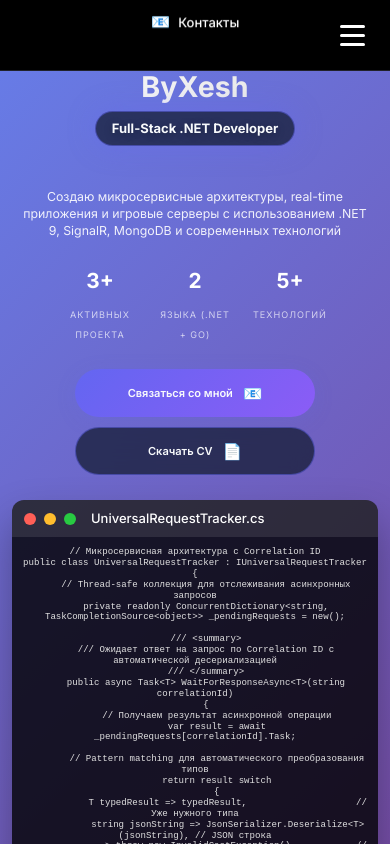
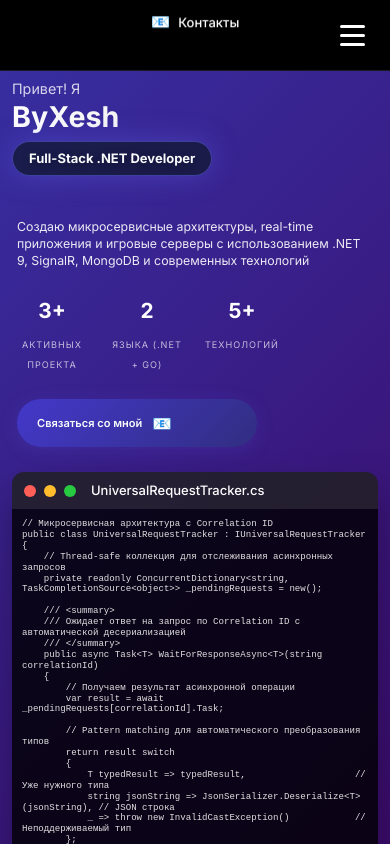
Before and after one commit to XeshSufferer/aboutme-frontend, a Vue app: page / in a window 390 px wide. Shown: the top 844 px of the page. Built offline with nearby package versions, Linux system fonts and the light colour scheme.

Commit message:
design fixes

```diff
--- a/src/App.vue
+++ b/src/App.vue
@@ -79,19 +79,19 @@ section {
 
 /* Градиентные фоны для секций */
 #hero {
-  background: linear-gradient(135deg, #667eea 0%, #764ba2 100%);
+  background: linear-gradient(135deg, #3730a3 0%, #3b0764 100%);
 }
 
 #about {
-  background: linear-gradient(135deg, #f093fb 0%, #f5576c 100%);
+  background: linear-gradient(135deg, #6b21a8 0%, #7f1d1d 100%);
 }
 
 #projects {
-  background: linear-gradient(135deg, #4facfe 0%, #00f2fe 100%);
+  background: linear-gradient(135deg, #1d4ed8 0%, #0e7490 100%);
 }
 
 #contact {
-  background: linear-gradient(135deg, #43e97b 0%, #38f9d7 100%);
+  background: linear-gradient(135deg, #065f46 0%, #0f766e 100%);
 }
 
 /* Анимации */
--- a/src/assets/main.css
+++ b/src/assets/main.css
@@ -1,11 +1,11 @@
 @import url('https://fonts.googleapis.com/css2?family=Inter:wght@300;400;500;600;700;800&display=swap');
 
 :root {
-  /* Мягкая элегантная палитра */
-  --primary-gradient: linear-gradient(135deg, #6366f1 0%, #8b5cf6 100%);
-  --secondary-gradient: linear-gradient(135deg, #06b6d4 0%, #3b82f6 100%);
-  --tertiary-gradient: linear-gradient(135deg, #10b981 0%, #059669 100%);
-  --quaternary-gradient: linear-gradient(135deg, #f59e0b 0%, #d97706 100%);
+  /* Более глубокая, тёмная палитра */
+  --primary-gradient: linear-gradient(135deg, #4338ca 0%, #312e81 100%);
+  --secondary-gradient: linear-gradient(135deg, #0e7490 0%, #1e40af 100%);
+  --tertiary-gradient: linear-gradient(135deg, #065f46 0%, #064e3b 100%);
+  --quaternary-gradient: linear-gradient(135deg, #92400e 0%, #7c2d12 100%);
 
   --text-primary: #f8fafc;
   --text-secondary: rgba(248, 250, 252, 0.85);
@@ -54,9 +54,9 @@ body {
   color: var(--text-primary);
   background: var(--bg-primary);
   background-image:
-    radial-gradient(circle at 20% 80%, rgba(99, 102, 241, 0.1) 0%, transparent 50%),
-    radial-gradient(circle at 80% 20%, rgba(139, 92, 246, 0.1) 0%, transparent 50%),
-    radial-gradient(circle at 40% 40%, rgba(6, 182, 212, 0.05) 0%, transparent 50%);
+    radial-gradient(circle at 20% 80%, rgba(99, 102, 241, 0.06) 0%, transparent 50%),
+    radial-gradient(circle at 80% 20%, rgba(139, 92, 246, 0.06) 0%, transparent 50%),
+    radial-gradient(circle at 40% 40%, rgba(6, 182, 212, 0.03) 0%, transparent 50%);
   overflow-x: hidden;
   -webkit-font-smoothing: antialiased;
   -moz-osx-font-smoothing: grayscale;
--- a/src/components/Contact.vue
+++ b/src/components/Contact.vue
@@ -76,28 +76,12 @@ const openLink = (url: string) => {
             </div>
           </div>
 
-          <div class="social-links">
-            <h4>Социальные сети</h4>
-            <div class="social-grid">
-              <a
-                v-for="social in socialLinks"
-                :key="social.name"
-                :href="social.url"
-                target="_blank"
-                class="social-link"
-                :style="{ '--social-color': social.color }"
-              >
-                <span class="social-icon">{{ social.icon }}</span>
-                <span class="social-name">{{ social.name }}</span>
-              </a>
-            </div>
-          </div>
         </div>
       </div>
 
       <div class="contact-footer" :class="{ 'visible': isVisible }">
         <p class="footer-text">
-          © 2024 By Xesh. Все права защищены.
+          © 2025 ByXesh. Все права защищены.
         </p>
         <p class="footer-subtext">
           Vibecoded by By Xesh ❤️
--- a/src/components/Hero.vue
+++ b/src/components/Hero.vue
@@ -52,10 +52,6 @@ const scrollToContact = () => {
             <button @click="scrollToContact" class="btn btn-primary">
               <span>Связаться со мной</span>
               <span class="btn-icon">📧</span>
-            </button>
-            <button class="btn btn-secondary">
-              <span>Скачать CV</span>
-              <span class="btn-icon">📄</span>
             </button>
           </div>
         </div>
@@ -512,7 +508,7 @@ public class UniversalRequestTracker : IUniversalRequestTracker
 @media (max-width: 768px) {
   .hero {
     min-height: 100vh;
-    padding: 60px 0 30px;
+    padding: 90px 0 120px;
     overflow-x: hidden;
   }
 
@@ -524,13 +520,14 @@ public class UniversalRequestTracker : IUniversalRequestTracker
   .hero-content {
     grid-template-columns: 1fr;
     gap: 30px;
-    text-align: center;
+    text-align: left;
     width: 100%;
   }
 
   .hero-text {
     order: 1;
     width: 100%;
+    margin-top: 10px;
   }
 
   .hero-visual {
@@ -566,7 +563,7 @@ public class UniversalRequestTracker : IUniversalRequestTracker
   }
 
   .hero-stats {
-    justify-content: center;
+    justify-content: flex-start;
     gap: 20px;
     margin-bottom: 30px;
     flex-wrap: wrap;
@@ -589,7 +586,7 @@ public class UniversalRequestTracker : IUniversalRequestTracker
 
   .hero-actions {
     flex-direction: column;
-    align-items: center;
+    align-items: flex-start;
     gap: 12px;
     padding: 0 10px;
   }
@@ -597,13 +594,13 @@ public class UniversalRequestTracker : IUniversalRequestTracker
   .btn {
     width: 100%;
     max-width: 260px;
-    justify-content: center;
+    justify-content: flex-start;
     padding: 12px 24px;
     font-size: 0.9rem;
   }
 
   .code-window {
-    margin: 0 auto;
+    margin: 0;
     max-width: 100%;
     width: 100%;
   }
@@ -639,7 +636,7 @@ public class UniversalRequestTracker : IUniversalRequestTracker
 
 @media (max-width: 480px) {
   .hero {
-    padding: 50px 0 25px;
+    padding: 70px 0 110px;
     min-height: 100vh;
   }
 
@@ -734,7 +731,7 @@ public class UniversalRequestTracker : IUniversalRequestTracker
 
 @media (max-width: 360px) {
   .hero {
-    padding: 40px 0 20px;
+    padding: 60px 0 100px;
   }
 
   .hero-container {
```
